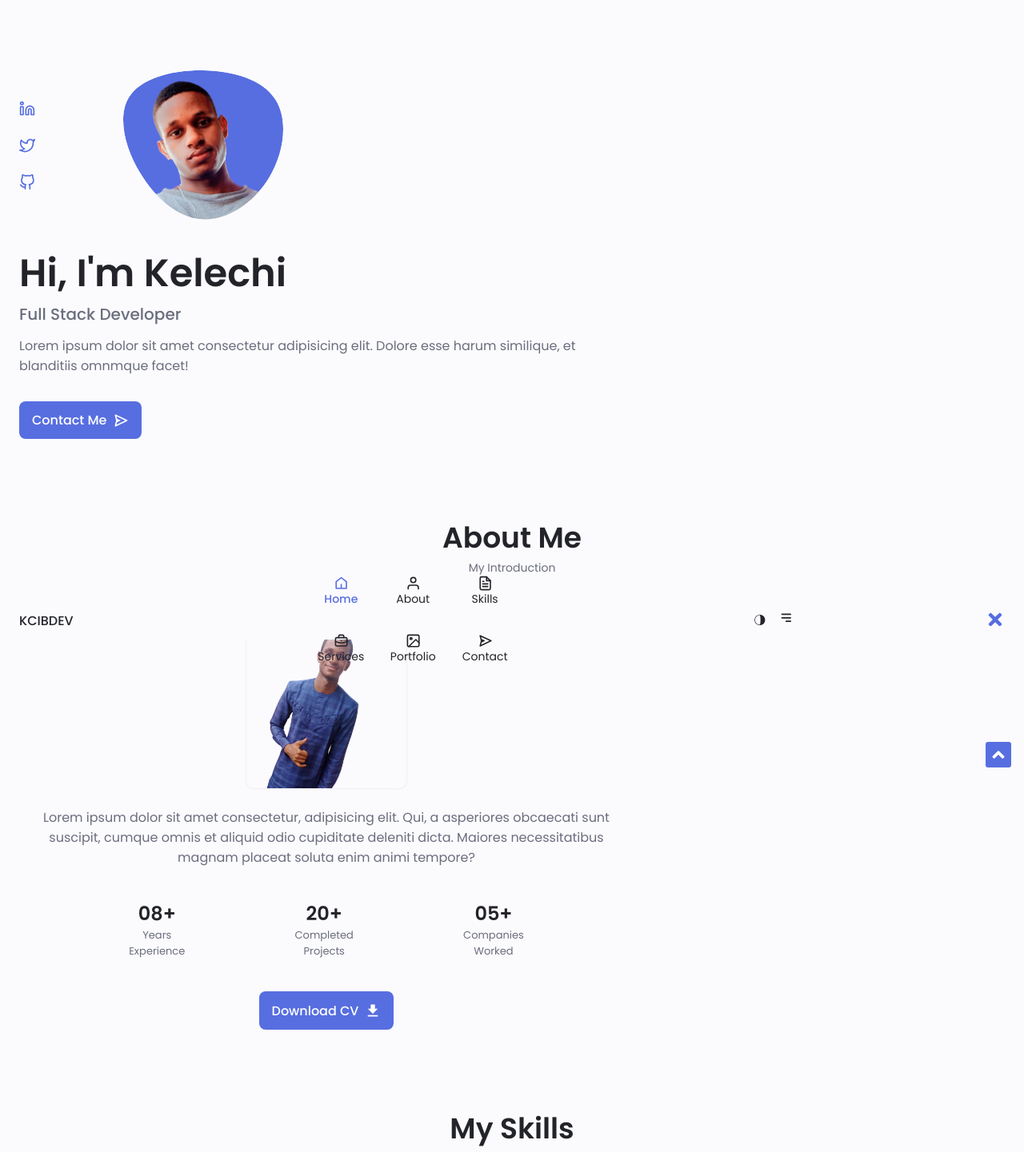
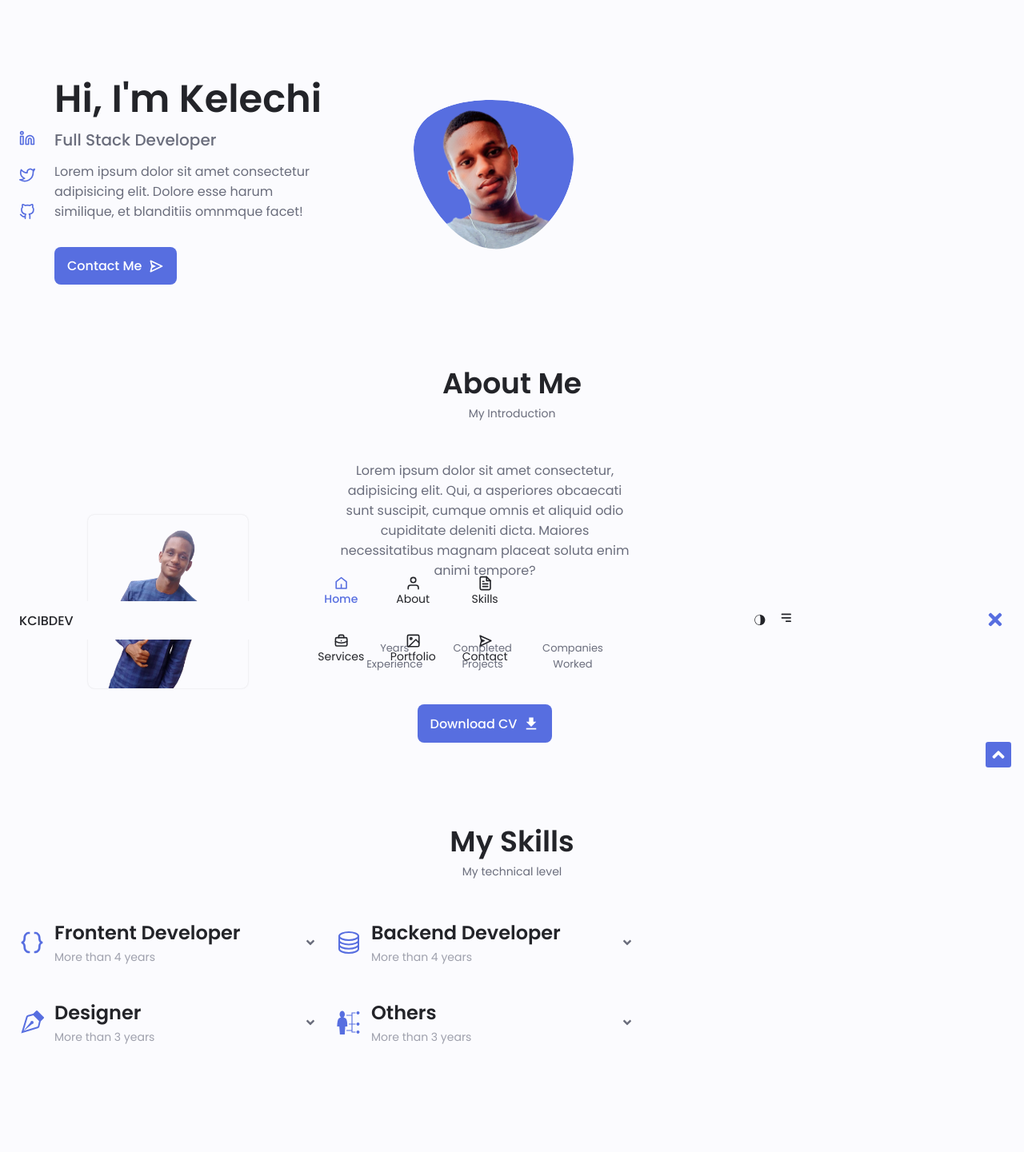
Before and after one commit to BrightCode1/portfolio, a React (Create React App) app: page / in a window 1280 px wide. Shown: the top 1441 px of the page at 80% size. Built offline with nearby package versions, Linux system fonts and the light colour scheme; the HTML template or start-up script is replaced by a standard one.

Commit message:
still mediumn media queries now

```diff
--- a/src/components/SkillsCard.jsx
+++ b/src/components/SkillsCard.jsx
@@ -23,7 +23,7 @@ const SkillsCard = ({ skill }) => {
 
       <div className="skills__list grid">
         {skill.languages.map((language) => (
-          <div className="skills__data">
+          <div className="skills__data" key={language.lowerCase}>
             <div className="skills__titles">
               <h3 className="skills__name">{language.name}</h3>
               <span className="skills__num">{language.level}</span>
--- a/src/components/componentStyles.js
+++ b/src/components/componentStyles.js
@@ -110,6 +110,16 @@ export const NavbarContainer = styled.header`
   .show-menu {
     bottom: 0;
   }
+
+  @media screen and (max-width: 350px) {
+    .nav__menu {
+      padding: 2rem 0.25rem 4rem;
+    }
+
+    .nav__list {
+      column-gap: 0;
+    }
+  }
 `;
 
 export const FooterContainer = styled.footer`
@@ -163,6 +173,12 @@ export const FooterContainer = styled.footer`
   .footer__social {
     color: #fff;
   }
+
+  @media screen and (min-width: 568px) {
+    .footer__container {
+      grid-template-columns: repeat(2, 1fr);
+    }
+  }
 `;
 
 export const ScrollToTop = styled.div`
--- a/src/index.css
+++ b/src/index.css
@@ -240,3 +240,10 @@ img {
   border-radius: 0.5rem;
   background-color: var(--scroll-thumb-color);
 }
+
+@media screen and (max-width: 350px) {
+  .container {
+    margin-left: var(--mb-1);
+    margin-right: var(--mb-1);
+  }
+}
--- a/src/sections/About/aboutStyles.js
+++ b/src/sections/About/aboutStyles.js
@@ -40,4 +40,10 @@ export const AboutContainer = styled.section`
     display: flex;
     justify-content: center;
   }
+
+  @media screen and (min-width: 568px) {
+    .about__container {
+      grid-template-columns: repeat(2, 1fr);
+    }
+  }
 `;
--- a/src/sections/Contact/contactStyles.js
+++ b/src/sections/Contact/contactStyles.js
@@ -51,4 +51,10 @@ export const ContactContainer = styled.section`
       }
     }
   }
+
+  @media screen and (min-width: 568px) {
+    .contact__container {
+      grid-template-columns: repeat(2, 1fr);
+    }
+  }
 `;
--- a/src/sections/Home/homeStyles.js
+++ b/src/sections/Home/homeStyles.js
@@ -80,5 +80,30 @@ export const HomeContainer = styled.section`
         }
       }
     }
+
+    @media screen and (max-width: 350px) {
+      .home__content {
+        grid-template-columns: 0.25fr 3fr;
+
+        .home__blob {
+          width: 180px !important;
+        }
+      }
+    }
+
+    @media screen and (min-width: 568px) {
+      .home__content {
+        grid-template-columns: max-content 1fr 1fr;
+
+        .home__data {
+          grid-column: initial;
+        }
+
+        .home__img {
+          order: 1;
+          justify-self: center;
+        }
+      }
+    }
   }
 `;
--- a/src/sections/Portfolio/portfolioStyles.js
+++ b/src/sections/Portfolio/portfolioStyles.js
@@ -32,22 +32,17 @@ export const PortfolioContainer = styled.section`
   .swiper-button-next,
   .swiper-button-prev {
     font-weight: bold;
-    border-radius: 50%;
-    background: white;
-    border: 1px solid var(--first-color);
     color: var(--first-color);
-    width: 35px;
-    height: 35px;
 
     &:after {
-      font-size: 15px;
+      font-size: 18px;
     }
   }
   .swiper-button-next {
-    right: -0.5rem;
+    right: -0.7rem;
   }
   .swiper-button-prev {
-    left: -0.5rem;
+    left: -0.7rem;
   }
 
   .swiper-horizontal > .swiper-pagination-bullets {
@@ -57,4 +52,10 @@ export const PortfolioContainer = styled.section`
       background: var(--first-color);
     }
   }
+
+  @media screen and (min-width: 568px) {
+    .port__content {
+      grid-template-columns: repeat(2, 1fr);
+    }
+  }
 `;
--- a/src/sections/Project/projectStyles.js
+++ b/src/sections/Project/projectStyles.js
@@ -26,4 +26,20 @@ export const ProjectContainer = styled.section`
       justify-self: center;
     }
   }
+
+  @media screen and (max-width: 350px) {
+    .project__img {
+      width: 200px !important;
+    }
+  }
+
+  @media screen and (min-width: 568px) {
+    .project__container {
+      grid-template-columns: repeat(2, 1fr);
+
+      .project__description {
+        margin-bottom: var(--mb-1);
+      }
+    }
+  }
 `;
--- a/src/sections/Qualification/quaStyles.js
+++ b/src/sections/Qualification/quaStyles.js
@@ -90,4 +90,18 @@ export const QualificationContainer = styled.section`
   .qua__content.qua__active {
     display: block;
   }
+
+  @media screen and (max-width: 350px) {
+    .qua__data {
+      gap: 0.5rem;
+    }
+  }
+
+  @media screen and (min-width: 568px) {
+    .qua__sections {
+      display: grid;
+      grid-template-columns: 0.6fr;
+      justify-content: center;
+    }
+  }
 `;
--- a/src/sections/Services/serviceStyles.js
+++ b/src/sections/Services/serviceStyles.js
@@ -98,4 +98,19 @@ export const ServiceContainer = styled.section`
       }
     }
   }
+
+  @media screen and (max-width: 350px) {
+    .services__container {
+      grid-template-columns: max-content;
+      justify-content: center;
+
+      .services__content {
+        padding-right: 3.5rem;
+
+        .services__modal {
+          padding: 0 0.5rem;
+        }
+      }
+    }
+  }
 `;
--- a/src/sections/Skills/Skills.jsx
+++ b/src/sections/Skills/Skills.jsx
@@ -12,11 +12,9 @@ const Skills = () => {
       <span className="section__subtitle">My technical level</span>
 
       <div className="skills__container container grid">
-        <div>
-          {mySkills.map((skill) => (
-            <SkillsCard key={skill.id} skill={skill} />
-          ))}
-        </div>
+        {mySkills.map((skill) => (
+          <SkillsCard key={skill.id} skill={skill} />
+        ))}
       </div>
     </SkillsContainer>
   );
--- a/src/sections/Skills/skillStyles.js
+++ b/src/sections/Skills/skillStyles.js
@@ -79,4 +79,20 @@ export const SkillsContainer = styled.section`
   .skills__open .skills__arrow {
     transform: rotate(-180deg);
   }
+
+  @media screen and (max-width: 350px) {
+    .skills_title {
+      font-size: var(--normal-font-size);
+    }
+  }
+
+  @media screen and (min-width: 568px) {
+    .skills__container {
+      grid-template-columns: repeat(2, 1fr);
+
+      .skills__title {
+        font-size: var(--h2-font-size);
+      }
+    }
+  }
 `;
```
